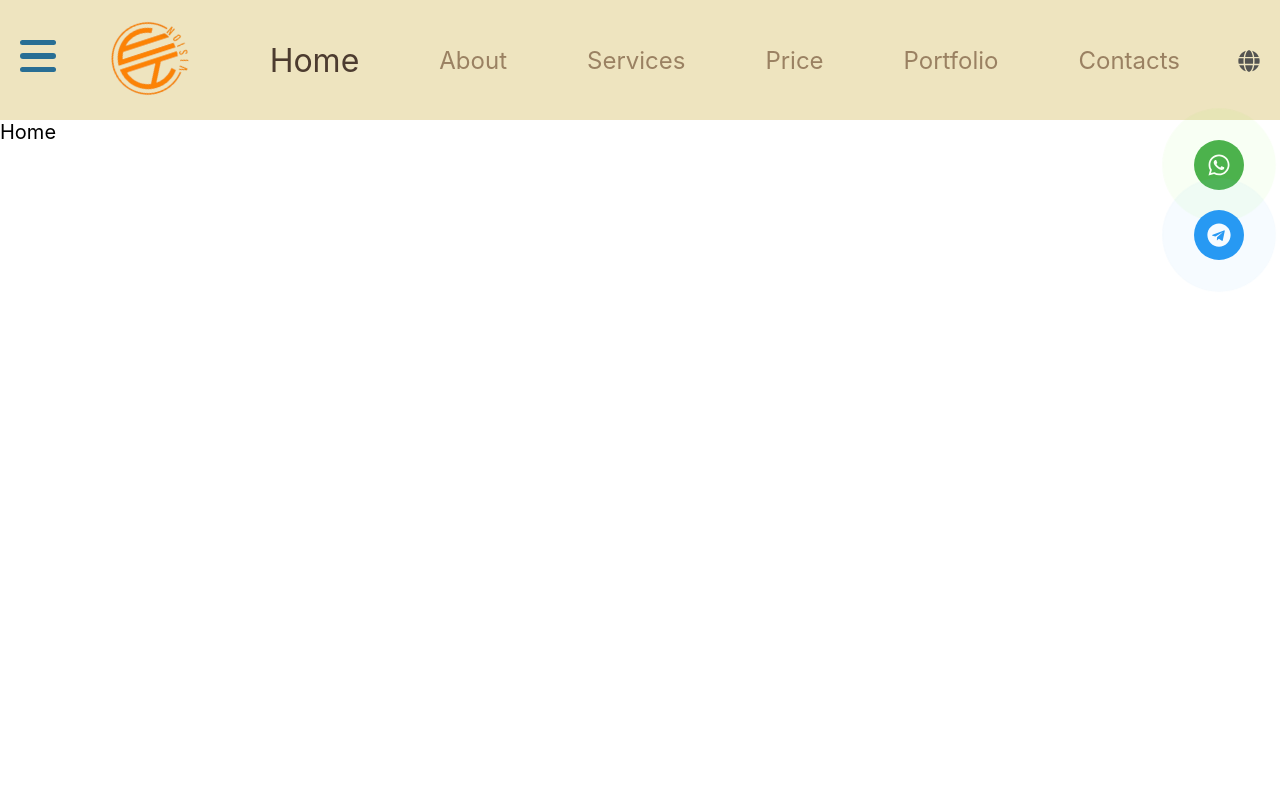
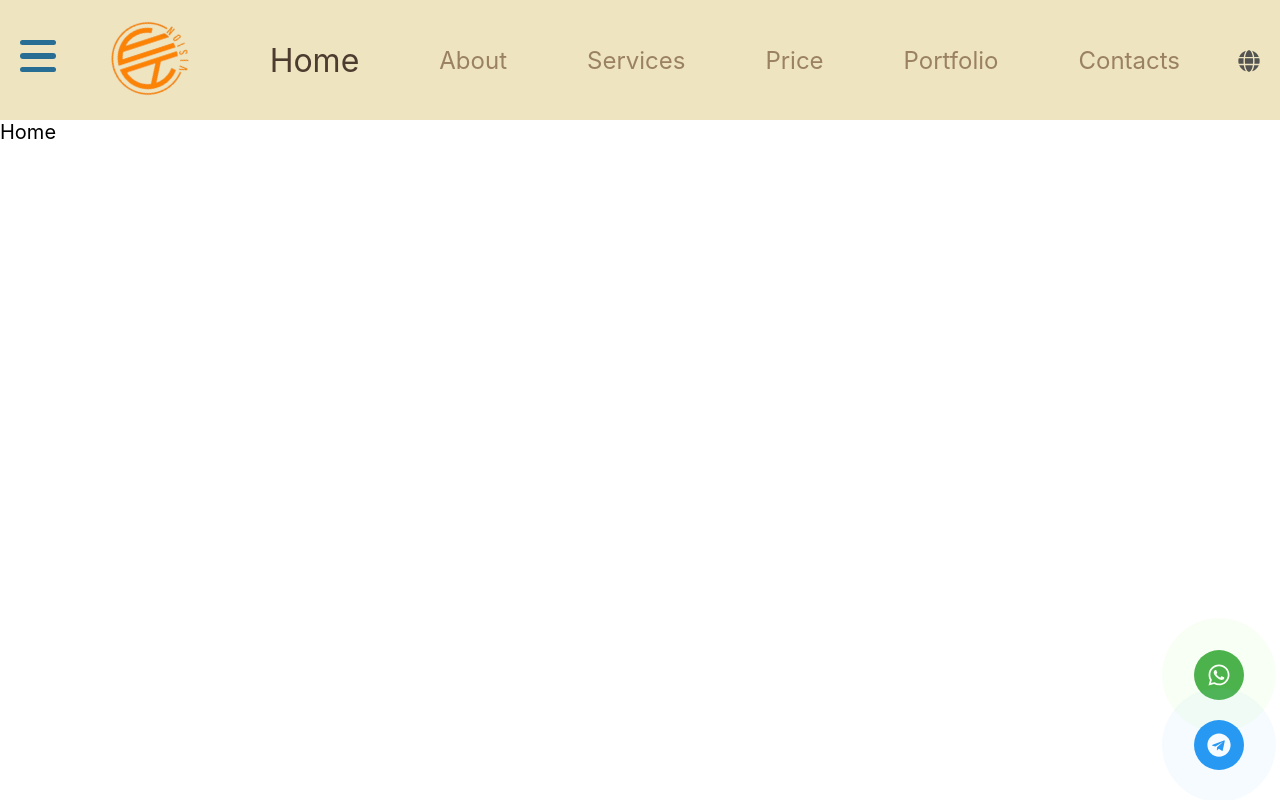
Before and after one commit to Gkalina-Borisevits/academyVision, a React (Vite) app in the folder academyVision/: page / in a window 1280 px wide. Shown: the top 800 px of the page. Built offline with nearby package versions, Linux system fonts and the light colour scheme.

Commit message:
styles:socialLink

```diff
--- a/academyVision/src/components/header/Header.module.css
+++ b/academyVision/src/components/header/Header.module.css
@@ -33,7 +33,7 @@
   left: 0;
   width: 100%;
   height: 2px;
-  background-color: var( --color-font-dark);
+  background-color: var( --color-font);
   transform: scaleX(0);
   transform-origin: left;
   transition: transform 0.4s ease-in-out;
--- a/academyVision/src/layouts/Layouts.module.css
+++ b/academyVision/src/layouts/Layouts.module.css
@@ -2,10 +2,12 @@
    min-height: 100vh;
 }
 .socialLinkContainer {
-   position: absolute;
+   position: fixed;
    display: flex;
    align-items: end;
    justify-content: end;
    right: 26px;
-   margin-top:10px;
+   bottom: 20px;
+   margin-top: 0;
+   z-index: 1000;
  }
```
